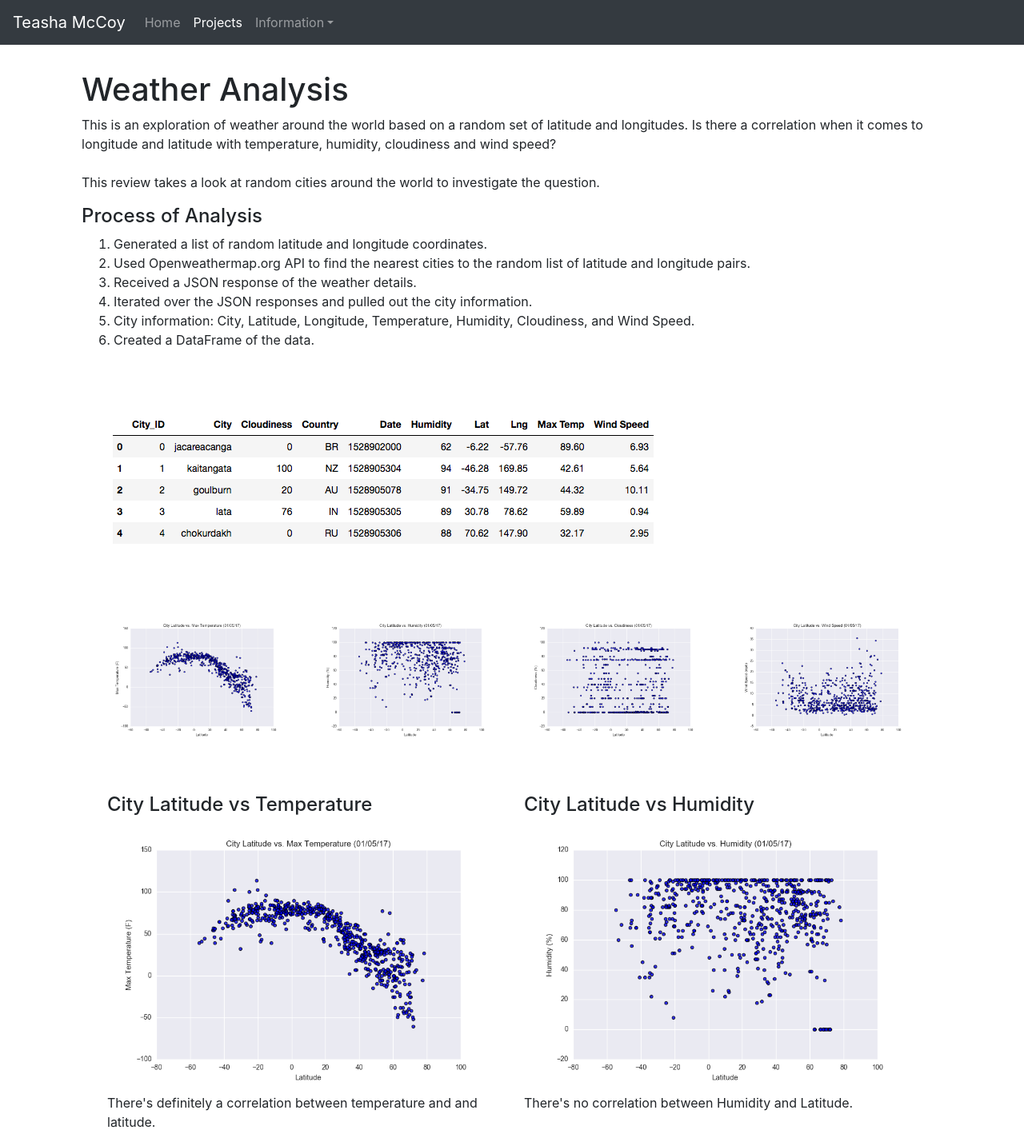
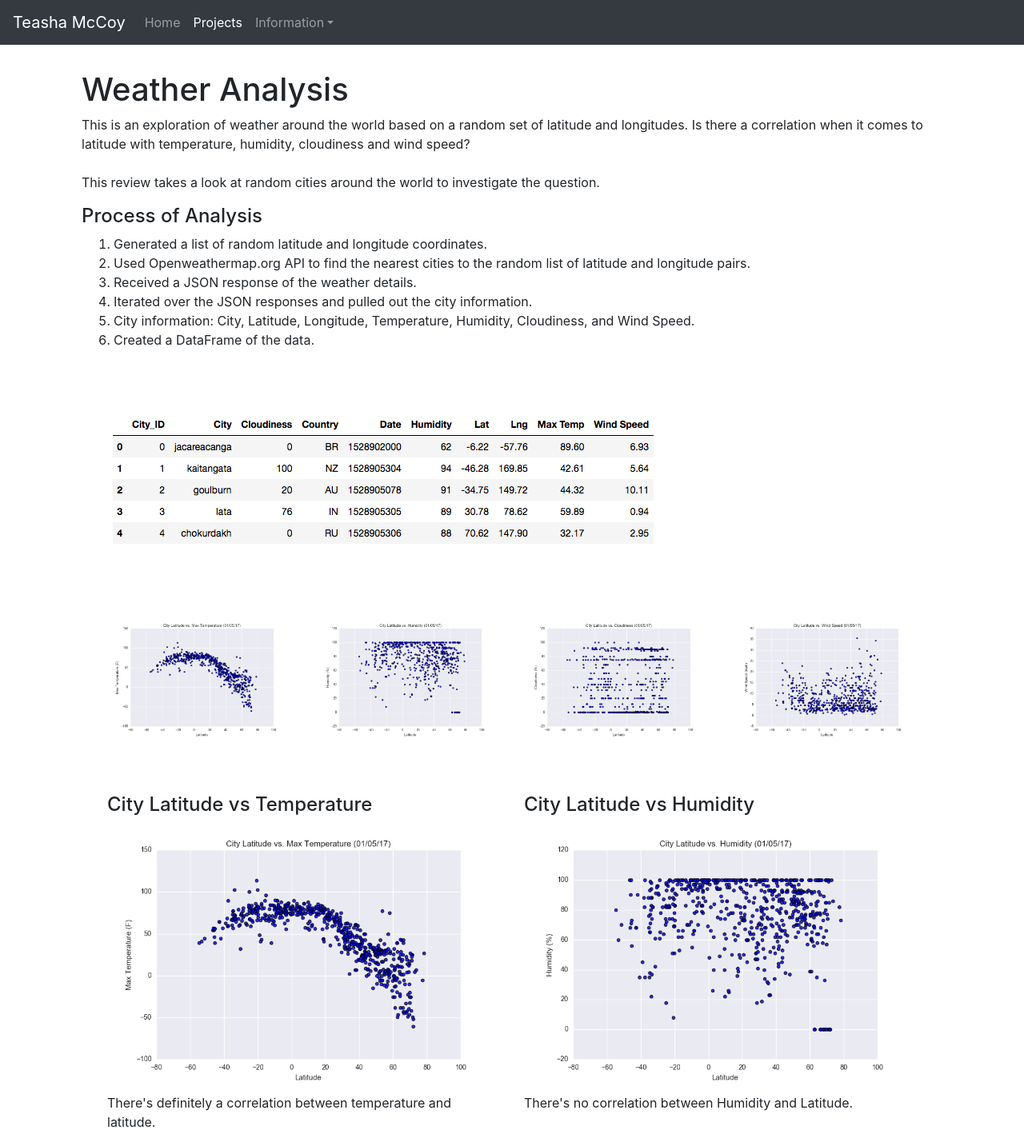
Before and after one commit to teamccoy/teamccoy.github.io, a plain HTML site: page weather.html in a window 1280 px wide. Shown: the top 1418 px of the page at 80% size. Drawn offline with nearby package versions, Linux system fonts and the light colour scheme.

Commit message:
Update weather.html

```diff
--- a/weather.html
+++ b/weather.html
@@ -50,7 +50,7 @@
           <div class="col" >
             <h1>Weather Analysis</h1>
             <p>
-              This is an exploration of weather around the world based on a random set of latitude and longitudes. Is there a correlation when it comes to longitude and latitude with temperature, humidity, cloudiness and wind speed?
+              This is an exploration of weather around the world based on a random set of latitude and longitudes. Is there a correlation when it comes to latitude with temperature, humidity, cloudiness and wind speed?
               <br>
               <br>
               This review takes a look at random cities around the world to investigate the question.
@@ -96,7 +96,7 @@
           <div class="col">
             <h4> City Latitude vs Temperature </h4>
             <img src="images/weather_img/Fig1.png" width=100% >
-            There's definitely a correlation between temperature and and latitude.
+            There's definitely a correlation between temperature and latitude.
           </div>
           <div class="col">
             <h4> City Latitude vs Humidity </h4>
```
